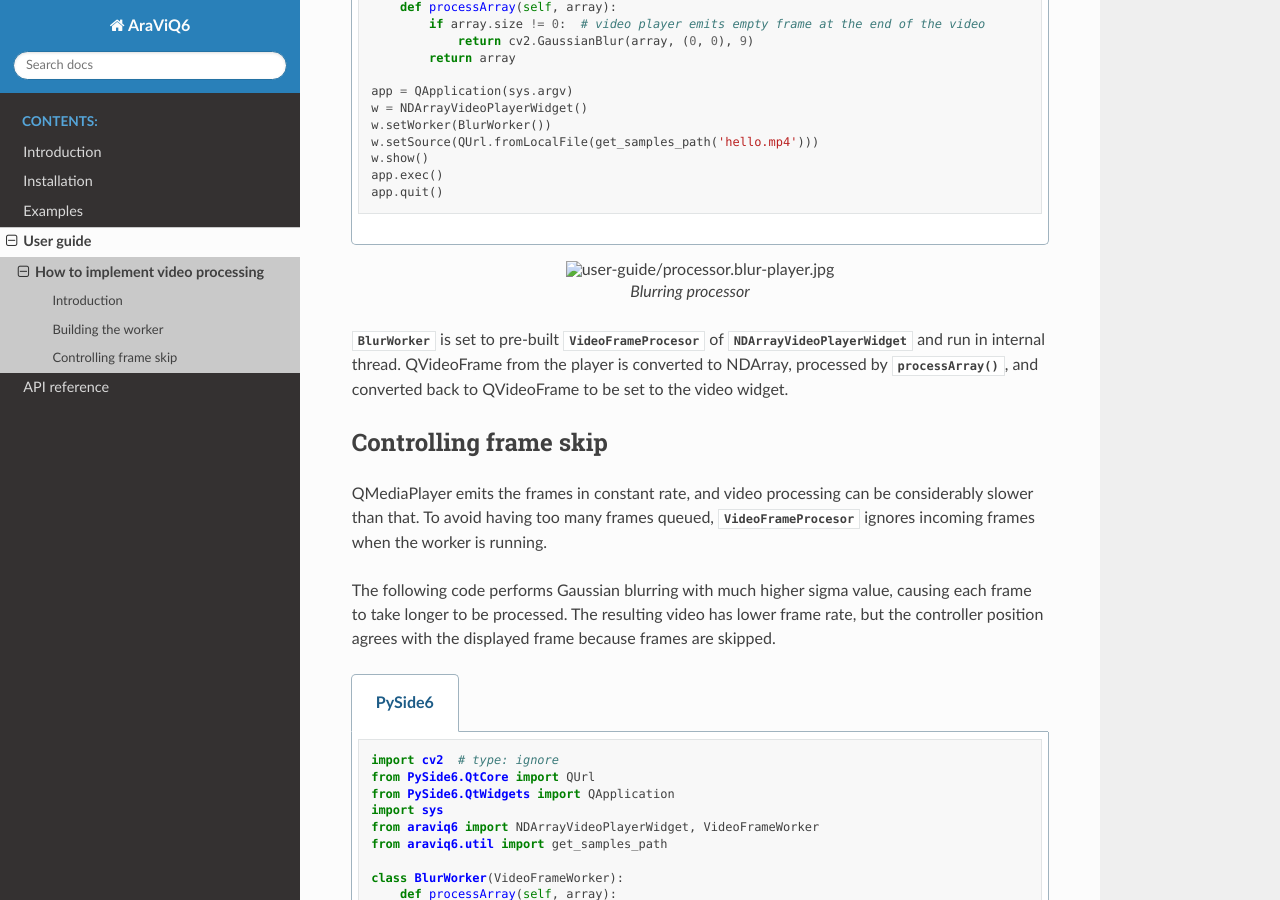
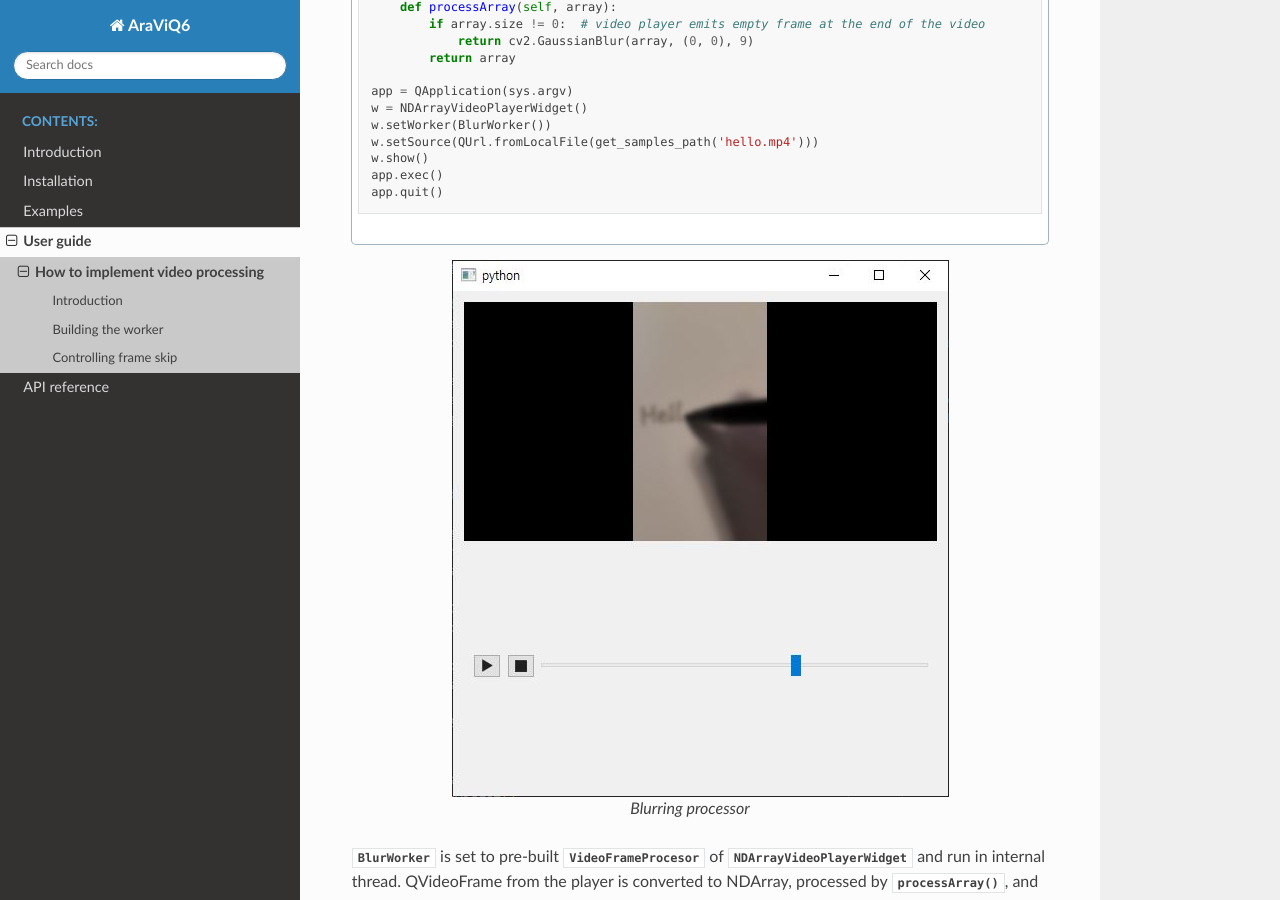
Before and after one commit to JSS95/araviq6, a Sphinx documentation site: the page built from doc/source/user-guide/processor.rst, in a window 1280 px wide and 900 px high, scrolled down 1046 px. Built offline with Sphinx 7.4.7 and the Read the Docs theme 2.0.0, drawn with Linux system fonts in a browser that asks for light colours.

Commit message:
doc: writer user guide
Fix figure path

```diff
--- a/doc/source/user-guide/processor.rst
+++ b/doc/source/user-guide/processor.rst
@@ -53,7 +53,7 @@ As we set the worker to :class:`.NDArrayVideoPlayerWidget`, the widget automatic
         app.exec()
         app.quit()
 
-.. figure:: ./processor.blur-player.jpg
+.. figure:: ./processor.blur-player.JPG
    :align: center
 
    Blurring processor
```
